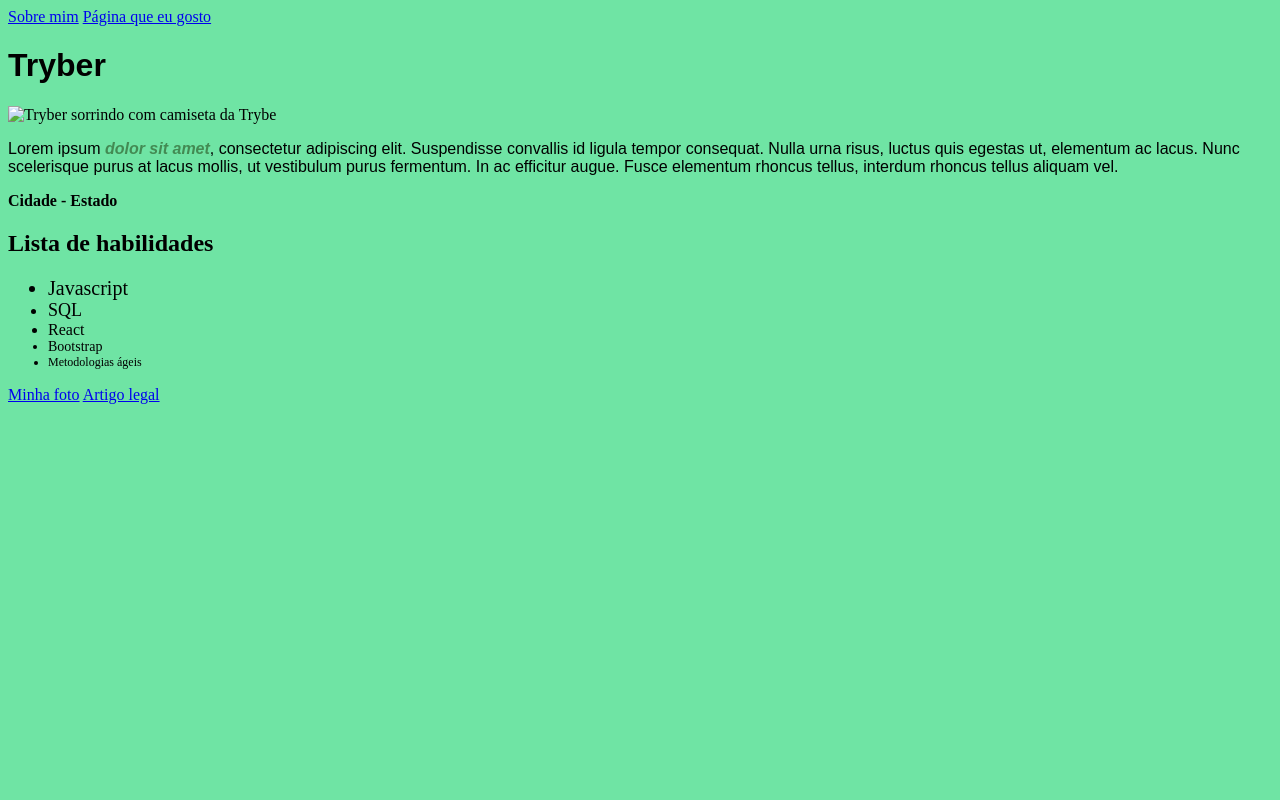
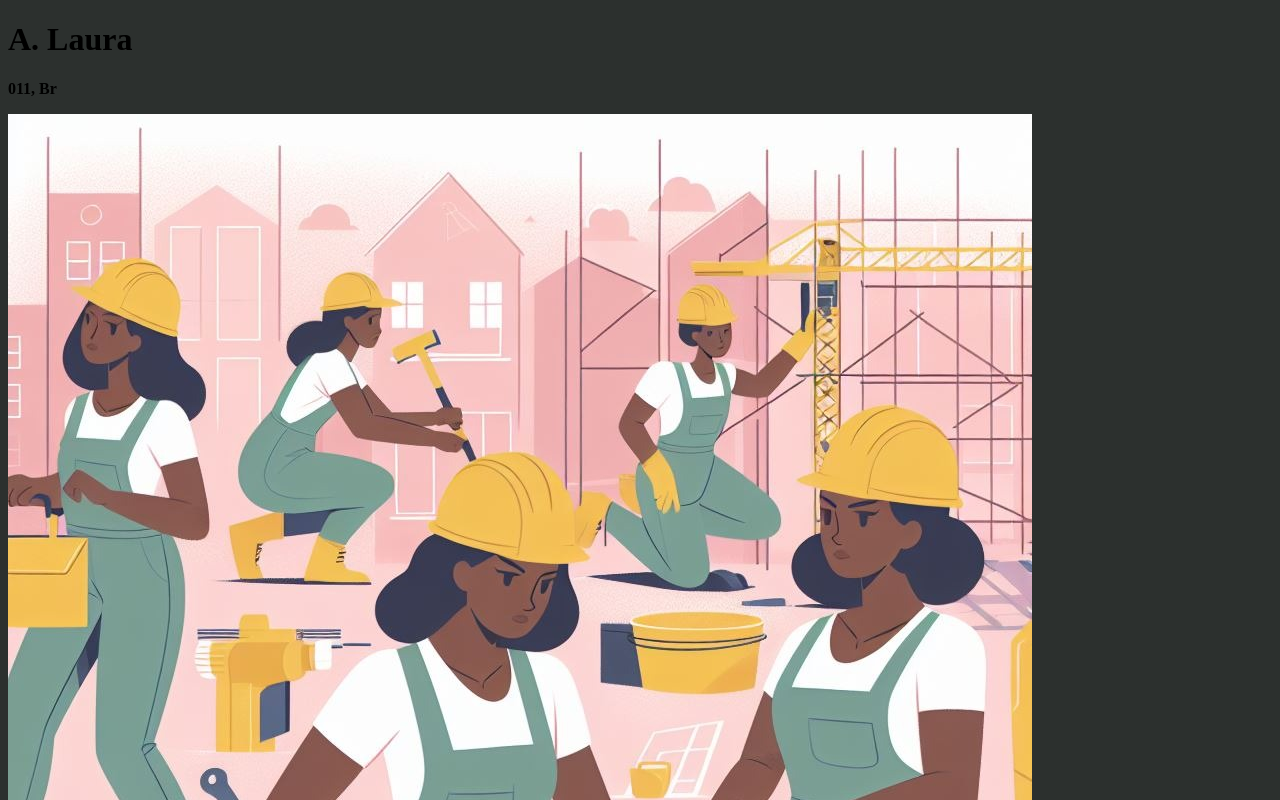
Before and after one commit to analaurafr/analaurafr.github.io, a plain HTML site: page index.html in a window 1280 px wide. Shown: the top 800 px of the page. Drawn offline with Linux system fonts and the light colour scheme.

Commit message:
construindo com revisão do curso - primeiro passo

```diff
--- a/index.html
+++ b/index.html
@@ -4,57 +4,21 @@
   <meta charset="UTF-8">
   <meta http-equiv="X-UA-Compatible" content="IE=edge">
   <meta name="viewport" content="width=device-width, initial-scale=1.0">
-  <title>Portfólio Web</title>
+  <title>ALFR</title>
   <style>
     body {
-      background-color: rgb(111, 228, 164);
+      background-color: rgb(44, 48, 46);
     }
 
     .meuNome, .descricao {
       font-family: Arial, Helvetica, sans-serif;
     }
-
-    em {
-      color: rgb(67, 138, 83);
-    }
-
-    .javascript {
-      font-size: 20px;
-    }
-
-    .sql {
-      font-size: 18px;
-    }
-
-    .react {
-      font-size: 16px;
-    }
-
-    .bootstrap {
-      font-size: 14px;
-    }
-
-    .metoAgil {
-      font-size: 12px;
-    }
   </style>
 </head>
 <body>
-  <a href="#sobre-mim">Sobre mim</a>
-  <a href="#pagina">Página que eu gosto</a>
-  <h1 class="meuNome">Tryber</h1>
-  <img src="sua-foto.jpeg" alt="Tryber sorrindo com camiseta da Trybe" id="foto">
-  <p class="descricao">Lorem ipsum <strong><em>dolor sit amet</em></strong>, consectetur adipiscing elit. Suspendisse convallis id ligula tempor consequat. Nulla urna risus, luctus quis egestas ut, elementum ac lacus. Nunc scelerisque purus at lacus mollis, ut vestibulum purus fermentum. In ac efficitur augue. Fusce elementum rhoncus tellus, interdum rhoncus tellus aliquam vel.</p>
-  <p class="resido"><strong>Cidade - Estado</strong></p>
-  <h2>Lista de habilidades</h2>
-  <ul>
-    <li class="javascript">Javascript</li>
-    <li class="sql">SQL</li>
-    <li class="react">React</li>
-    <li class="bootstrap">Bootstrap</li>
-    <li class="metoAgil">Metodologias ágeis</li>
-  </ul>
-  <a href="#minha-foto">Minha foto</a>
-  <a href="https://blog.betrybe.com/carreira/frontend/" target="_blank">Artigo legal</a>
+  <h1>A. Laura</h1>
+  <p class="descricao"></p>
+  <p class="resido"><strong>011, Br</strong></p>
+  <img src="obras.jpeg" alt="Obras">
 </body>
 </html>
```
Also changed, not shown: obras.jpeg (added).
